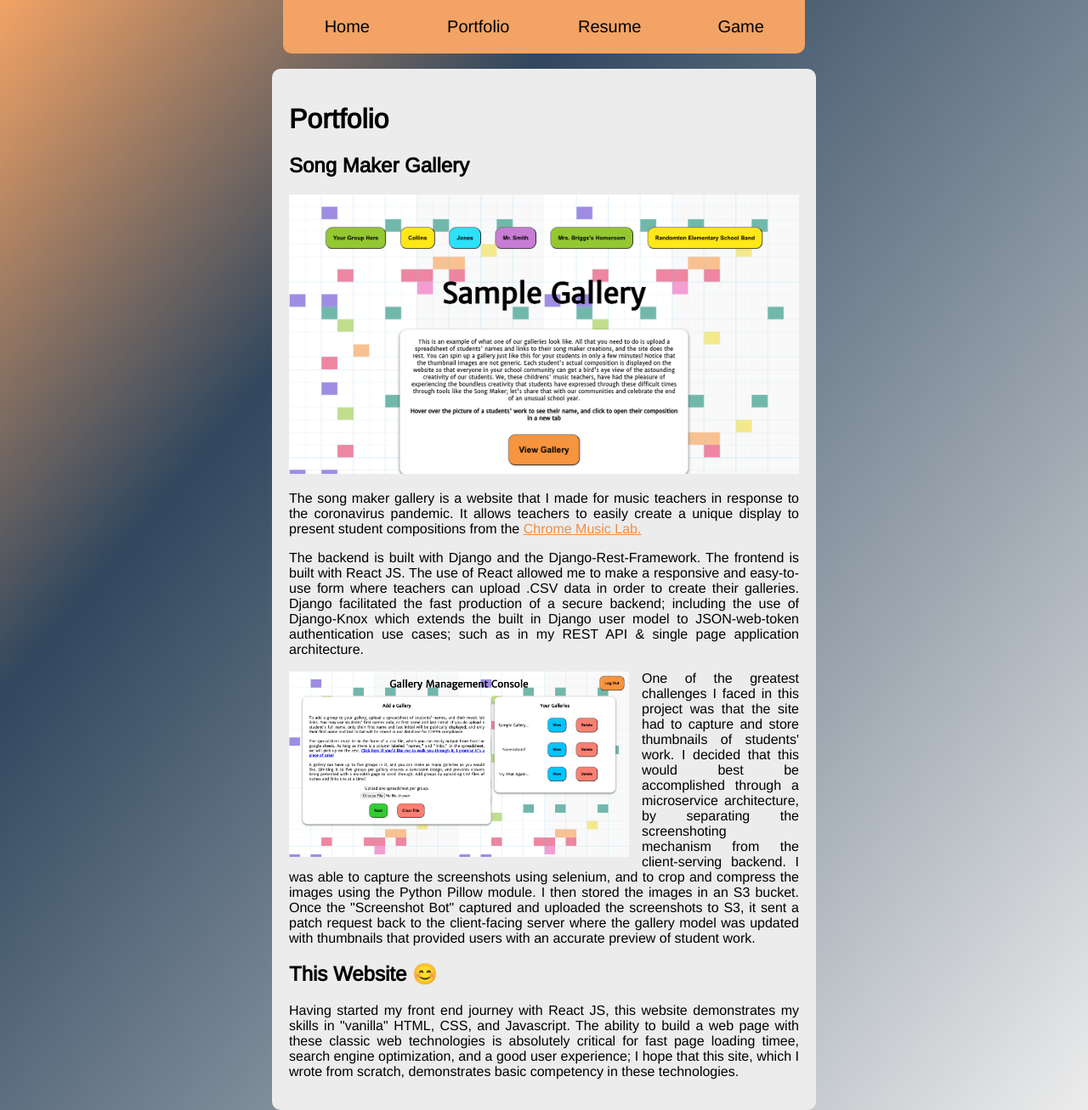
After one commit to jdevries3133/resume, a Django app: page /portfolio/ in a window 1280 px wide. The commit adds this page. Shown: the whole page at 85% size. Run offline with Django 3.2, Linux system fonts and the light colour scheme.

Commit message:
first rough addition to portfolio website

```diff
--- a/presentational_pages/static/homepage/down_button.css
+++ b/presentational_pages/static/homepage/down_button.css
@@ -7,6 +7,7 @@
   display: inline-block;
   width: 150px;
   height: 150px;
+  margin-top: 30px;
 }
 
 .outer_circle {
--- a/presentational_pages/static/homepage/homepage.js
+++ b/presentational_pages/static/homepage/homepage.js
@@ -1,4 +1,5 @@
 function positionSurprise() {
+  if (document.readyState === "complete") {
     const TOP_OFFSET = 41;
     const LEFT_OFFSET = 19;
     const welcome = document.getElementById("welcome");
@@ -8,6 +9,7 @@ function positionSurprise() {
     const left = Math.floor(rect.x) - LEFT_OFFSET;
     surprise.setAttribute("style", `top: ${Top}px; left: ${left}px;`);
   }
+}
 
-positionSurprise();
+document.addEventListener("readystatechange", positionSurprise);
 window.addEventListener("resize", positionSurprise);
--- /dev/null
+++ b/presentational_pages/static/portfolio/style.css
@@ -0,0 +1,3 @@
+.project_description {
+  text-align: justify;
+}
--- /dev/null
+++ b/presentational_pages/templates/portfolio/portfolio.html
@@ -0,0 +1,60 @@
+{% extends 'base.html' %}
+{% load static %}
+{% block stylesheet %}
+<link rel="stylesheet" type="text/css" href="{% static 'portfolio/style.css'%}" />
+{% endblock %}
+
+{% block content %}
+
+<div class="outer_container">
+    <div class="text_container project_description">
+        <h1>Portfolio</h1>
+        <h2>Song Maker Gallery</h2>
+        <a href="https://songmakergallery.com/gallery/sample-gallery">
+            <img width="600px" src="{% static 'portfolio/images/Song_Maker_Gallery.png' %}" />
+        </a>
+        <p>
+            The song maker gallery is a website that I made for music teachers
+            in response to the coronavirus pandemic. It allows teachers to easily
+            create a unique display to present student compositions from the
+            <a href="https://musiclab.chromeexperiments.com/">Chrome Music Lab.</a>
+        </p>
+        <p>
+            The backend is built with Django and the Django-Rest-Framework. The frontend
+            is built with React JS. The use of React allowed me to make a responsive
+            and easy-to-use form where teachers can upload .CSV data in order to
+            create their galleries. Django facilitated the fast production of a secure backend;
+            including the use of Django-Knox which extends the built in Django user
+            model to JSON-web-token authentication use cases; such as in my REST API
+            & single page application architecture.
+        </p>
+        <a href="https://songmakergallery.com/teacher?demo=true">
+            <img
+                src="{% static 'portfolio/images/gallery_management_console.png' %}"
+                width="400px"
+                align="left"
+                style="margin-right: 15px;" />
+        </a>
+        <p>
+            One of the greatest challenges I faced in this project was that
+            the site had to capture and store thumbnails of students' work. I
+            decided that this would best be accomplished through a microservice
+            architecture, by separating the screenshoting mechanism from the
+            client-serving backend. I was able to capture the screenshots
+            using selenium, and to crop and compress the images using the Python Pillow module.
+            I then stored the images in an S3 bucket. Once the "Screenshot Bot"
+            captured and uploaded the screenshots to S3, it sent a patch request
+            back to the client-facing server where the gallery model was updated
+            with thumbnails that provided users with an accurate preview of student work.
+        </p>
+
+        <h2>This Website 😊</h2>
+        <p>
+            Having started my front end journey with React JS, this website demonstrates
+            my skills in "vanilla" HTML, CSS, and Javascript. The ability to build a web
+            page with these classic web technologies is absolutely critical for  fast page loading timee, search
+            engine optimization, and a good user experience; I hope that this site, which I wrote from scratch,
+            demonstrates basic competency in these technologies.
+        </p>
+
+{% endblock %}
--- a/resume_website/static/styles.css
+++ b/resume_website/static/styles.css
@@ -45,6 +45,14 @@ ul {
   width: 80%;
   padding: 20px;
   max-width: 600px;
+}
+
+a {
+  color: #ee8e45;
+}
+
+a:visited {
+  color: black;
 }
 
 /* NAVBAR */
--- a/resume_website/templates/base.html
+++ b/resume_website/templates/base.html
@@ -5,7 +5,7 @@
     {% include 'favicon.html' %}
     <meta charset="UTF-8" />
     <meta name="viewport" content="width=device-width, initial-scale=1.0" />
-    <link rel="stylesheet" href="static/styles.css" />
+    <link rel="stylesheet" href="{% static 'styles.css' %}" />
     <link
       href="https://fonts.googleapis.com/css2?family=Arimo&display=swap"
       rel="stylesheet" />
--- a/resume_website/templates/navbar.html
+++ b/resume_website/templates/navbar.html
@@ -1,20 +1,18 @@
 <div class="navbar">
   <ul>
     <div class="nav_contents">
-      <li>
-        <a href="">Home</a>
-      </li>
-      <li>
-        <a href="portfolio/">
-          Portfolio
-        </a>
-      </li>
-      <li>
-        <a href="resume/"> Resume</a>
-      </li>
-      <li>
-        <a href="fun/"> Game</a>
-      </li>
+      <a href="/">
+        <li>Home</li>
+      </a>
+      <a href="/portfolio/">
+        <li>Portfolio</li>
+      </a>
+      <a href="/resume/">
+        <li>Resume</li>
+      </a>
+      <a href="/fun/">
+        <li>Game</li>
+      </a>
     </div>
   </ul>
   <br />
```
Also changed, not shown: presentational_pages/static/homepage/down_button.js (+6 -16 lines), presentational_pages/templates/homepage/down_button.html (+4 -4 lines), presentational_pages/README.md (added), presentational_pages/static/portfolio/images/add_a_gallery.png (added), presentational_pages/static/portfolio/images/gallery_management_console.png (added). Lines whose indentation alone changed are shown as unchanged.
